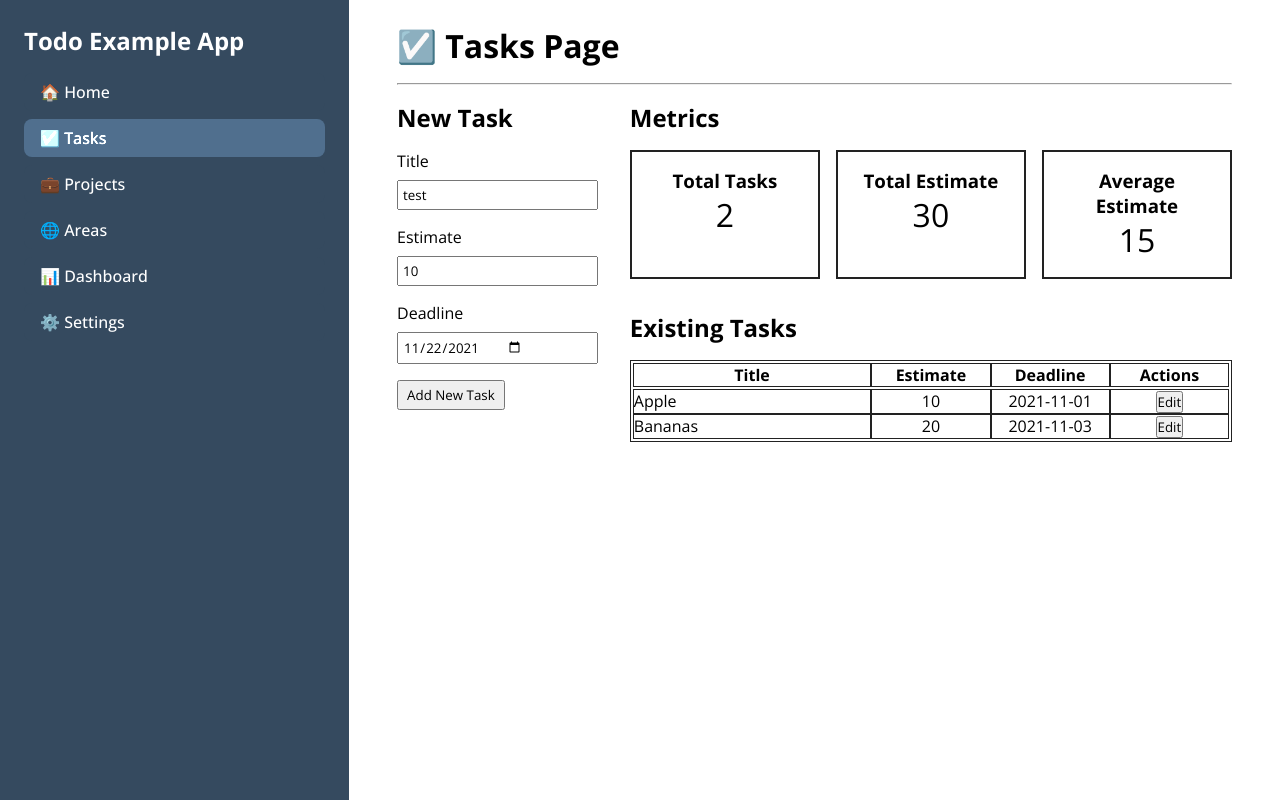
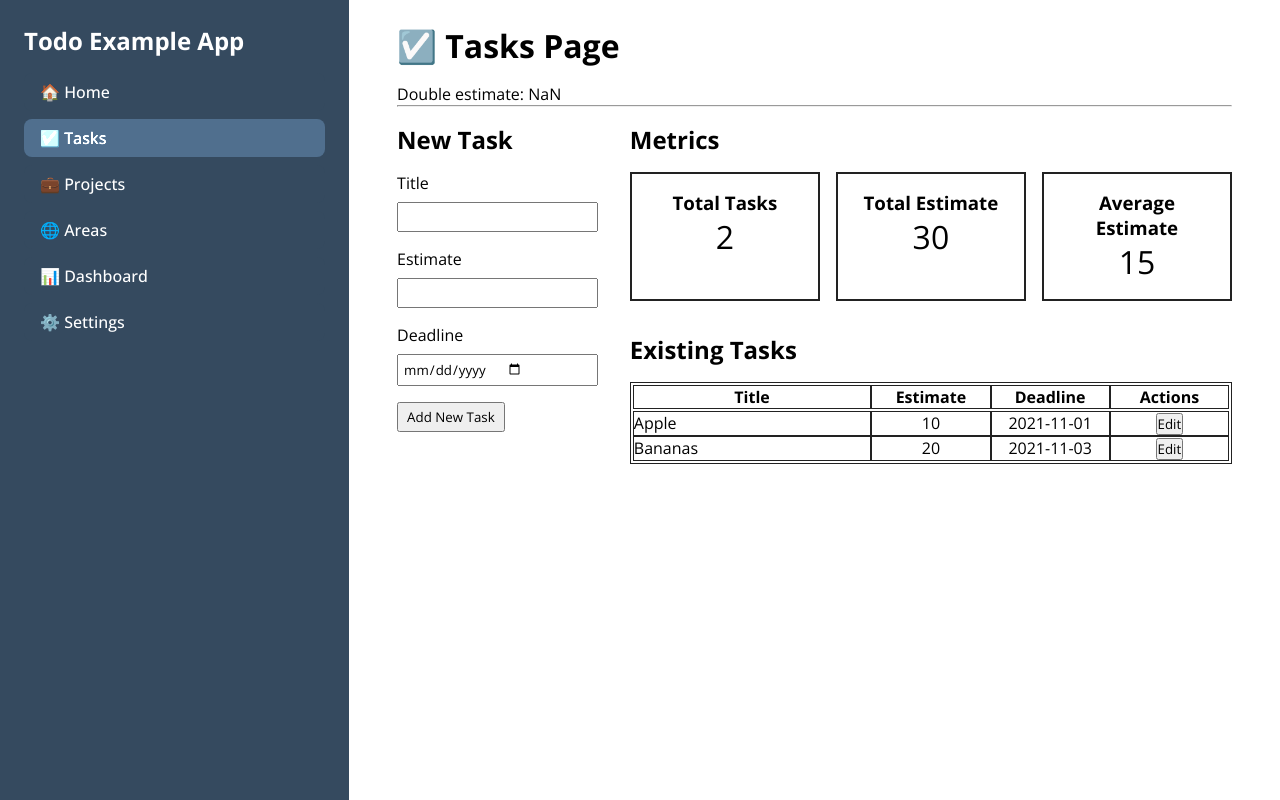
Before and after one commit to bencodezen/essential-vue-3-patterns-and-techniques, a Vue app in the folder example/: page /#/tasks in a window 1280 px wide. Built offline with nearby package versions, Linux system fonts and the light colour scheme.

Commit message:
refactor: use script setup with an additional script options block

```diff
--- a/example/src/pages/Tasks.vue
+++ b/example/src/pages/Tasks.vue
@@ -1,12 +1,7 @@
-<script>
-import { computed, reactive, toRefs } from 'vue'
+<script setup>
+import { computed, reactive } from 'vue'
 import DefaultLayout from '../layouts/DefaultLayout.vue'
 
-export default {
-  components: {
-    DefaultLayout
-  },
-  setup() {
 const newTask = reactive({
   title: 'test',
   estimate: 10,
@@ -41,14 +36,13 @@ export default {
     ...newTask
   })
 }
+</script>
 
-    return {
-      ...toRefs(newTask),
-      addTask,
-      averageEstimate,
-      taskList,
-      totalEstimate,
-      totalTasks
+<script>
+export default {
+  computed: {
+    doubleEstimate() {
+      return this.totalEstimate * 2
     }
   }
 }
@@ -57,6 +51,7 @@ export default {
 <template>
   <DefaultLayout>
     <h1>☑️ Tasks Page</h1>
+    <p>Double estimate: {{ doubleEstimate }}</p>
     <hr />
     <div class="task-grid">
       <section>
```
Lines whose indentation alone changed are shown as unchanged.
